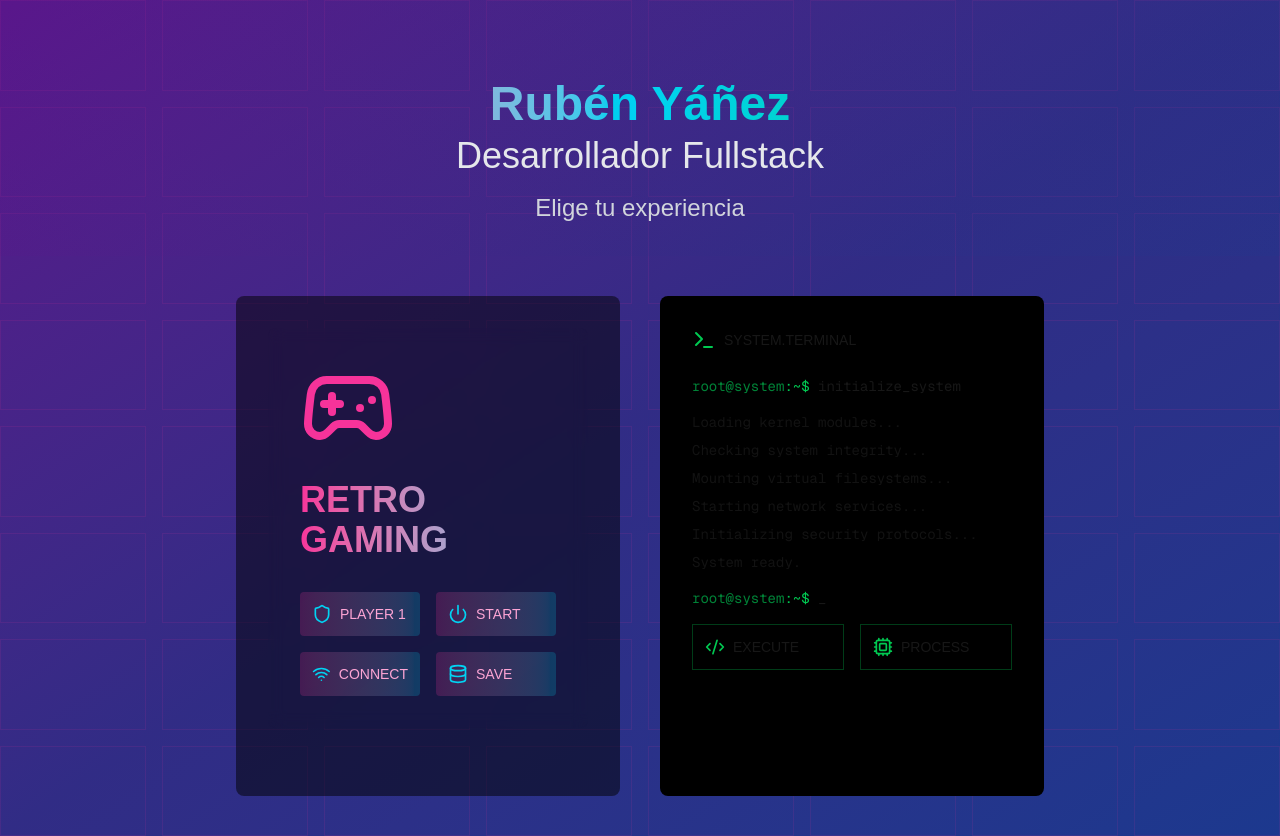
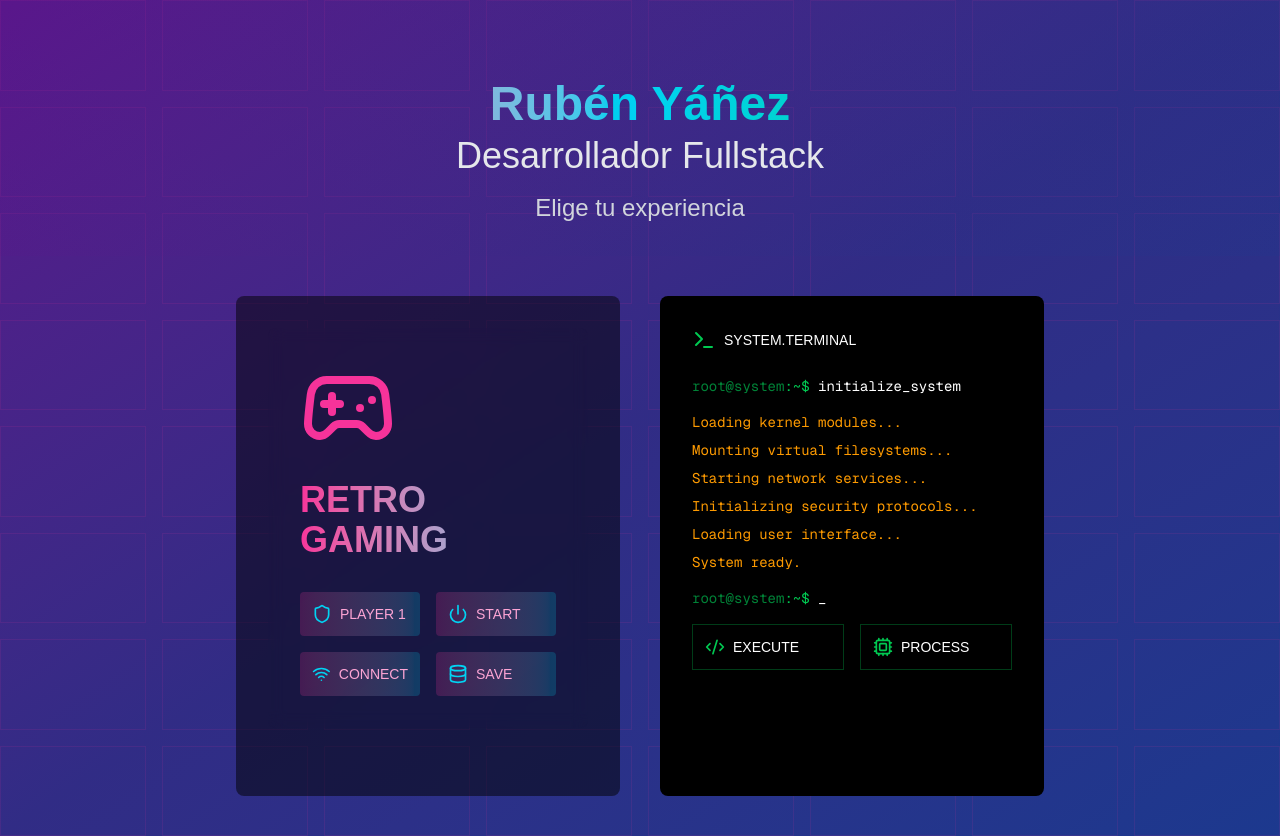
Before and after one commit to RubenMeju/mis-porfolios, a Next.js app: page / in a window 1280 px wide. Built offline with nearby package versions, Linux system fonts and the light colour scheme.

Commit message:
modificar span por TypingText

```diff
--- a/src/app/page.tsx
+++ b/src/app/page.tsx
@@ -9,6 +9,7 @@ import {
   Shield,
 } from "lucide-react";
 import Link from "next/link";
+import { TypingText } from "./terminal-vintage/components/typing-text";
 
 export default function IndexPage() {
   return (
@@ -82,49 +83,64 @@ export default function IndexPage() {
             <div className="h-full flex flex-col">
               <div className="flex items-center gap-2 mb-6">
                 <Terminal className="w-6 h-6 text-green-500" />
-                <span className="terminal-text text-sm">SYSTEM.TERMINAL</span>
+
+                <div className="terminal-text text-sm text-white">
+                  <TypingText text="SYSTEM.TERMINAL" delay={20} />
+                </div>
               </div>
 
               <div className="flex-1 terminal-text text-sm font-mono overflow-y-auto">
-                <div className="mb-4">
+                <div className="mb-4 text-white">
                   <span className="text-green-700">root@system</span>
                   <span className="text-green-500">:~$ </span>
-                  <span>initialize_system</span>
+                  <TypingText text="initialize_system" delay={20} />
                 </div>
-
-                {[
-                  "Loading kernel modules...",
-                  "Checking system integrity...",
-                  "Mounting virtual filesystems...",
-                  "Starting network services...",
-                  "Initializing security protocols...",
-                  "System ready.",
-                ].map((line, index) => (
-                  <div key={index} className="mb-2 opacity-80">
-                    {line}
+                <div className="space-y-2 text-amber-500">
+                  <div>
+                    <TypingText text="Loading kernel modules..." delay={20} />
                   </div>
-                ))}
+                  <div>
+                    <TypingText
+                      text="Mounting virtual filesystems..."
+                      delay={20}
+                    />
+                  </div>
+                  <div>
+                    <TypingText
+                      text="Starting network services..."
+                      delay={20}
+                    />
+                  </div>
+                  <div>
+                    <TypingText
+                      text="Initializing security protocols..."
+                      delay={20}
+                    />
+                  </div>
+                  <div>
+                    <TypingText text="Loading user interface..." delay={20} />
+                  </div>
+                  <div>
+                    <TypingText text="System ready." delay={20} />
+                  </div>
+                </div>
 
                 <div className="mt-4">
                   <span className="text-green-700">root@system</span>
                   <span className="text-green-500">:~$ </span>
-                  <span className="cursor">_</span>
+                  <span className="cursor text-white">_</span>
                 </div>
               </div>
 
               <div className="grid grid-cols-2 gap-4 mt-auto pt-4">
-                {[
-                  { icon: Code2, text: "EXECUTE" },
-                  { icon: Cpu, text: "PROCESS" },
-                ].map((item, index) => (
-                  <div
-                    key={index}
-                    className="flex items-center gap-2 border border-green-500/30 p-3 hover:bg-green-500/10 transition-all cursor-pointer"
-                  >
-                    <item.icon className="w-5 h-5 text-green-500" />
-                    <span className="terminal-text text-sm">{item.text}</span>
-                  </div>
-                ))}
+                <div className="text-white flex terminal-text text-sm items-center gap-2 border border-green-500/30 p-3 hover:bg-green-500/10 transition-all cursor-pointer">
+                  <Code2 className="w-5 h-5 text-green-500" />
+                  <TypingText text="EXECUTE" delay={20} />
+                </div>
+                <div className="flex text-white terminal-text text-sm items-center gap-2 border border-green-500/30 p-3 hover:bg-green-500/10 transition-all cursor-pointer">
+                  <Cpu className="w-5 h-5 text-green-500" />
+                  <TypingText text="PROCESS" delay={20} />
+                </div>
               </div>
             </div>
           </div>
```
